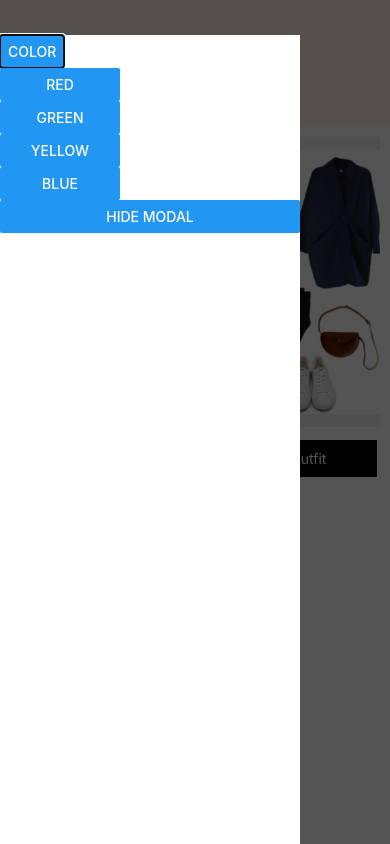
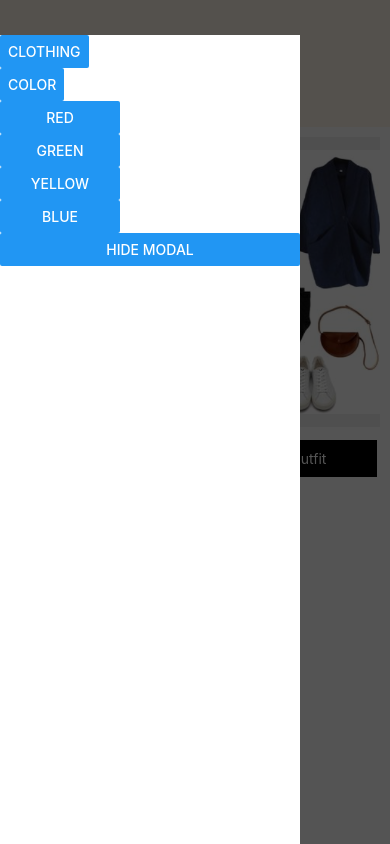
Before and after one commit to KhaosFountain/UniFashion, a React Native app: screen / in a window 390 px wide. Both pictures are taken after a click on the button "COLOR". Built offline with nearby package versions, Linux system fonts and the light colour scheme.

Commit message:
Added filter for clothing

```diff
--- a/components/Filters/filter.js
+++ b/components/Filters/ClothesFilter.js
@@ -2,7 +2,7 @@ import React from "react";
 import {View, Button, Text,  StyleSheet, FlatList, TouchableHighlight,Alert } from 'react-native'
 import { useState } from "react";
 
-export default function Filter(){
+export default function ClothesFilter(){
   const [showButton, setShowButton] = useState(false);
 
   const handlePress = () => {
@@ -12,11 +12,11 @@ export default function Filter(){
   const moreButtons = () =>{
     return(
       <View style={styles.subcolor}>
-      <Button title="Red" onPress={() => {}} />
-      <Button title="Green" onPress={() => {}} />
-      <Button title="Yellow" onPress={() => {}} />
-      <Button title="Blue" onPress={() => {}} />
-
+      <Button title="Tshirt" onPress={() => {}} />
+      <Button title="Hoodie" onPress={() => {}} />
+      <Button title="Jumper" onPress={() => {}} />
+      <Button title="Pants" onPress={() => {}} />
+      <Button title="Shorts" onPress={() => {}} />
       </View>
     )
 
@@ -25,7 +25,7 @@ export default function Filter(){
   return (
     <View style={styles.container}>
       <View style={styles.color}>
-      <Button title="Color" onPress={handlePress} />
+      <Button title="Clothing" onPress={handlePress} />
       </View>
       {showButton && moreButtons()}
     </View>
--- /dev/null
+++ b/components/Filters/ColorFilter.js
@@ -0,0 +1,46 @@
+import React from "react";
+import {View, Button, Text,  StyleSheet, FlatList, TouchableHighlight,Alert } from 'react-native'
+import { useState } from "react";
+
+export default function ColorFilter(){
+  const [showButton, setShowButton] = useState(false);
+
+  const handlePress = () => {
+    setShowButton(!showButton);
+  };
+
+  const moreButtons = () =>{
+    return(
+      <View style={styles.subcolor}>
+      <Button title="Red" onPress={() => {}} />
+      <Button title="Green" onPress={() => {}} />
+      <Button title="Yellow" onPress={() => {}} />
+      <Button title="Blue" onPress={() => {}} />
+      </View>
+    )
+
+  }
+
+  return (
+    <View style={styles.container}>
+      <View style={styles.color}>
+      <Button title="Color" onPress={handlePress} />
+      </View>
+      {showButton && moreButtons()}
+    </View>
+  );
+}
+
+ const styles = StyleSheet.create({
+    container:{
+      display:"flex",
+     // backgroundColor:"red",
+    },
+    color:{
+        marginRight:"auto",
+    },
+    subcolor:{
+      display:"flex",
+      marginRight:180,
+    }
+ })
--- /dev/null
+++ b/components/Filters/Filters.js
@@ -0,0 +1,15 @@
+import React from "react";
+import {View, Button, Text,  StyleSheet, FlatList, TouchableHighlight,Alert } from 'react-native'
+import ClothesFilter from "./ClothesFilter";
+import ColorFilter from "./ColorFilter";
+
+
+export default function Filters(){
+
+    return(
+    <View>
+       <ClothesFilter/>
+       <ColorFilter/>
+    </View>
+    )
+}
--- a/components/Popup/modal.js
+++ b/components/Popup/modal.js
@@ -1,7 +1,7 @@
 import React from "react";
 import {View, Button, Text, Modal, StyleSheet } from 'react-native'
 import { useState } from "react";
-import Filter from "../Filters/filter";
+import Filters from "../Filters/Filters";
 
 export default function Popup(){
     const[show,isShown] = useState(true)
@@ -10,7 +10,7 @@ export default function Popup(){
             <Modal transparent={true} visible={show}>
              <View style={style.outerModal}>
              <View style={style.InnerModal}>
-             <Filter/>
+             <Filters/>
              <Button title="Hide Modal" onPress={()=>{isShown(!show)}}/>
              </View>
             </View>
```
